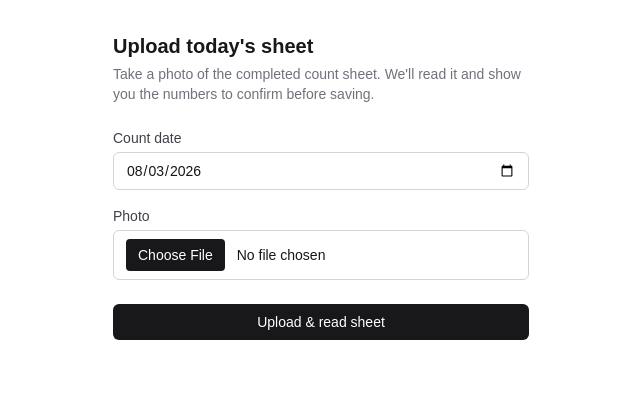
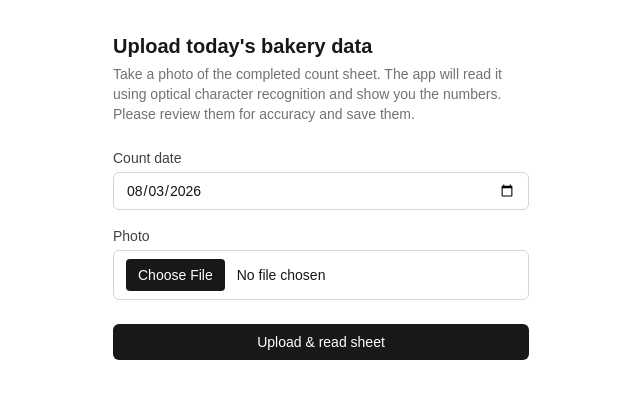
Before and after one commit to frankchen07/demand-predictor, a Next.js app: page /submissions/upload in a window 1280 px wide. Shown: the top 398 px of the page, without its empty margins (319-959 px from the left). Built offline with nearby package versions, Linux system fonts and the light colour scheme; no server answers.

Commit message:
update descriptions

```diff
--- a/src/app/page.tsx
+++ b/src/app/page.tsx
@@ -30,7 +30,7 @@ export default async function Home() {
           href="/submissions/upload"
           className="flex w-full items-center justify-center rounded-md bg-zinc-900 px-4 py-2 text-sm font-medium text-white hover:bg-zinc-700 sm:w-auto"
         >
-          Upload this week&apos;s results
+          Upload today&apos;s bakery data
         </Link>
         <Link
           href="/dashboard/comparison"
--- a/src/app/submissions/upload/page.tsx
+++ b/src/app/submissions/upload/page.tsx
@@ -9,10 +9,9 @@ function todayISO(): string {
 export default function UploadSubmissionPage() {
   return (
     <main className="mx-auto max-w-md px-4 py-8">
-      <h1 className="text-xl font-semibold text-zinc-900">Upload today&apos;s sheet</h1>
+      <h1 className="text-xl font-semibold text-zinc-900">Upload today&apos;s bakery data</h1>
       <p className="mt-1 text-sm text-zinc-500">
-        Take a photo of the completed count sheet. We&apos;ll read it and show you
-        the numbers to confirm before saving.
+        Take a photo of the completed count sheet. The app will read it using optical character recognition and show you the numbers. Please review them for accuracy and save them.
       </p>
       <UploadForm businessSlug={BUSINESS_SLUG} defaultDate={todayISO()} />
     </main>
```
